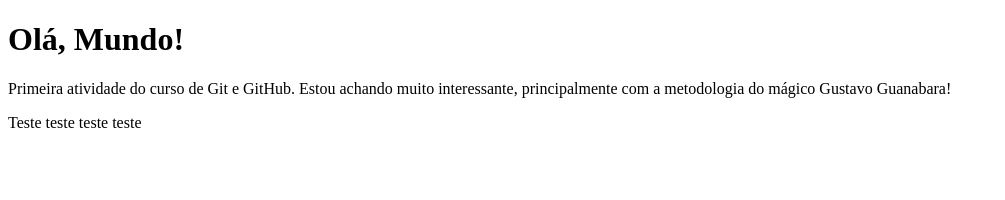
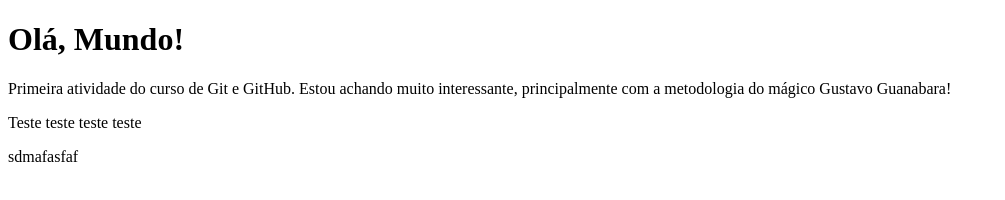
Before and after one commit to g-biroli/Github-course-repository, a plain HTML site: page site-exemplo/index.html in a window 1280 px wide. Shown: the whole page, without its empty margins (0-1005 px from the left). Drawn offline with Linux system fonts and the light colour scheme.

Commit message:
teste update

```diff
--- a/site-exemplo/index.html
+++ b/site-exemplo/index.html
@@ -9,5 +9,6 @@
     <h1>Olá, Mundo! </h1>
     <p> Primeira atividade do curso de Git e GitHub. Estou achando muito interessante, principalmente com a metodologia do mágico Gustavo Guanabara!</p>
     <p>Teste teste teste teste </p>
+    <p>sdmafasfaf </p>
 </body>
 </html>
```
